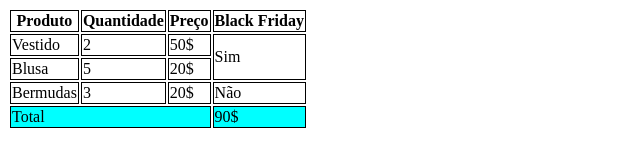
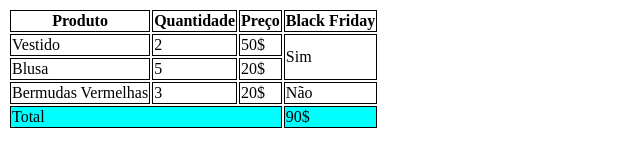
Before and after one commit to flaviia30/aula-tabela, a plain HTML site: page index.html in a window 1280 px wide. Shown: the whole page, without its empty margins (0-640 px from the left). Drawn offline with Linux system fonts and the light colour scheme.

Commit message:
Inclui a cor vermelha no item bermudas

```diff
--- a/index.html
+++ b/index.html
@@ -44,7 +44,7 @@
             </tr>
 
             <tr>
-                <td>Bermudas</td>
+                <td>Bermudas Vermelhas</td>
                 <td>3</td>
                 <td>20$</td>
                 <td>Não</td>
```
